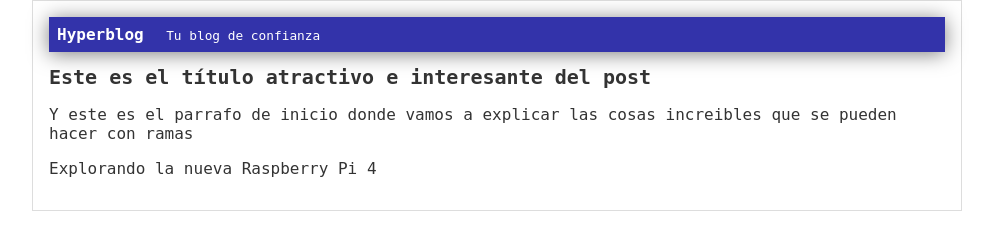
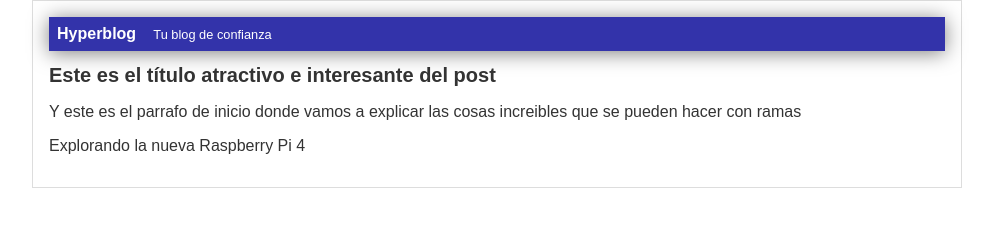
Before and after one commit to EduardoAule/hyperblog, a plain HTML site: page blogspot.html in a window 1280 px wide. Shown: the whole page, without its empty margins (143-1136 px from the left). Drawn offline with Linux system fonts and the light colour scheme.

Commit message:
Volvi a una tipografia Arial.

```diff
--- a/css/estilos.css
+++ b/css/estilos.css
@@ -2,7 +2,7 @@ body
 {
     color: #333;
     text-align: center;
-    font-family: "Monospace";
+    font-family: "Arial";
     font-size: 16px;
     margin: 0;
     padding: 0;
```
